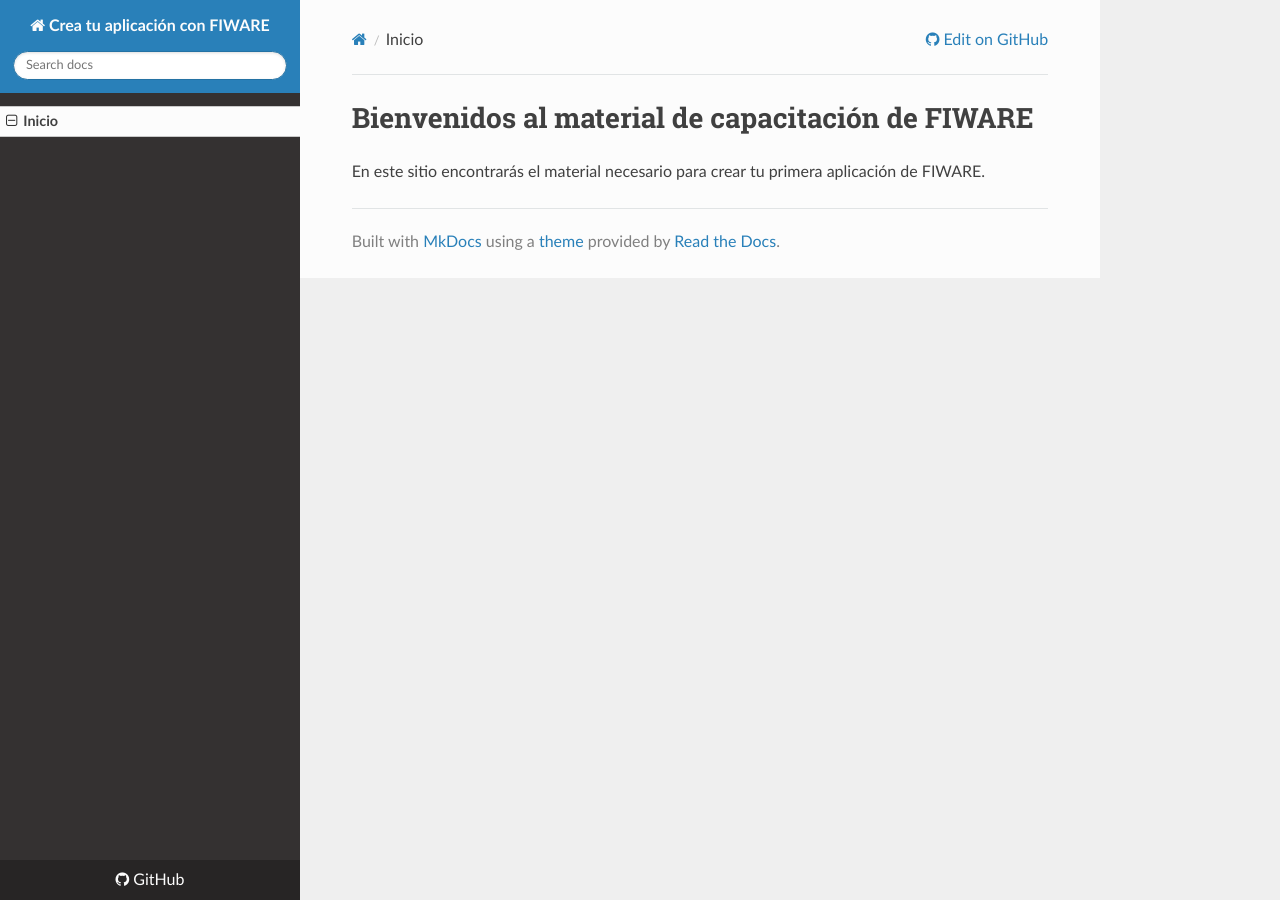
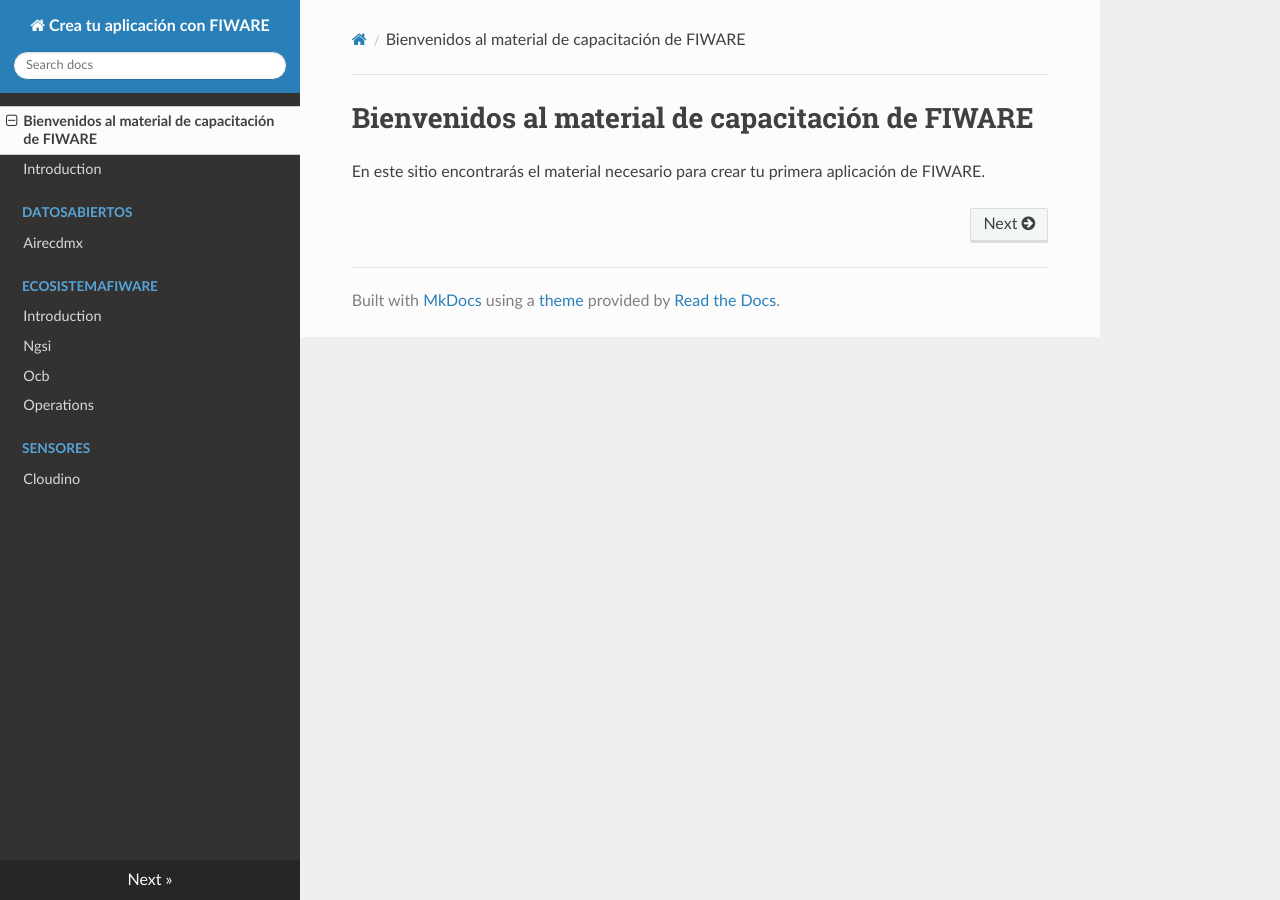
Before and after one commit to smartsdkInfotec/FIWARE_Training, an MkDocs documentation site: the page built from docs/index.md, in a window 1280 px wide. Built offline with MkDocs 1.6.1, drawn with Linux system fonts in a browser that asks for light colours; nearby versions of some CDN libraries; comment, search, counter and statistics services are not loaded; old or Windows-style settings are respelled for this version of MkDocs; some of the changed lines change nothing that is shown.

Commit message:
Update mkdocs.yml

```diff
--- a/mkdocs.yml
+++ b/mkdocs.yml
@@ -1,22 +1,2 @@
 site_name: Crea tu aplicación con FIWARE
-repo_url: https://github.com/smartsdkInfotec/FIWARE_Training
-#edit_uri: edit/master/docs
-site_description: A short guide to use SmartSDK platform
-docs_dir: 'docs'
 theme: readthedocs
-pages:
-    - Inicio: 'index.md'
-    #- Introducción: 'introduction.md'
-    #- El ecosistema FIWARE
-        #- 'Qué es FIWARE': 'ecosistemaFIWARE/introduction.md'
-        #- 'Orion Context Broker': 'ecosistemaFIWARE/ocb.md'
-        #- 'Modelo NGSI': 'ecosistemaFIWARE/ngsi.md'
-        #- 'Operaciones en OCB': 'ecosistemaFIWARE/operations.md'
-    #- Descripción del caso de estudio
-        #- 'Crea tu unidad de monitoreo': 'sensores/cloudino.md'
-        #- 'Datos abiertos de la CDMX': 'datosabiertos/airecdmx.md'
-
-       #- 'Additional Documentation': 'references.md'
-
-#markdown_extensions: [toc,fenced_code]
-extra_css: ["https://fiware.org/style/fiware_readthedocs.css"]
```
